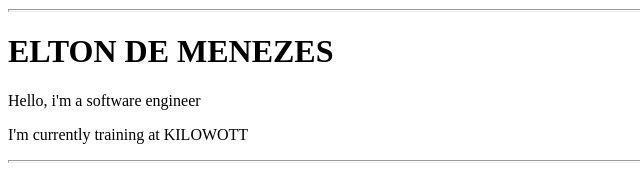
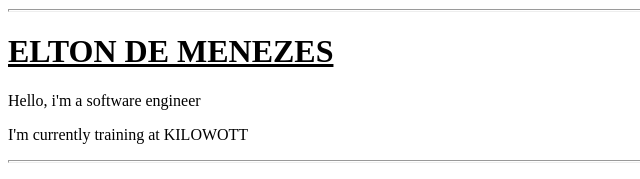
Before and after one commit to elton-menezes-kilowott/elton-menezes-kilowott.github.io, a plain HTML site: page index.html in a window 1280 px wide. Shown: the part 261-440 px from the top of the page, 0-640 px from the left. Drawn offline with Linux system fonts and the light colour scheme.

Commit message:
inital commit

```diff
--- a/index.html
+++ b/index.html
@@ -6,7 +6,7 @@
     <body>
         <img src="/images/profile-img.jpeg" alt="profile-img" height="250px" width="250px">
         <hr size="3px">
-        <h1>ELTON DE MENEZES</h1>
+        <h1><u>ELTON DE MENEZES</u></h1>
         <p>Hello, i'm a software engineer</p>
         <p>I'm currently training at KILOWOTT</p>
         <hr size="3px">
```
